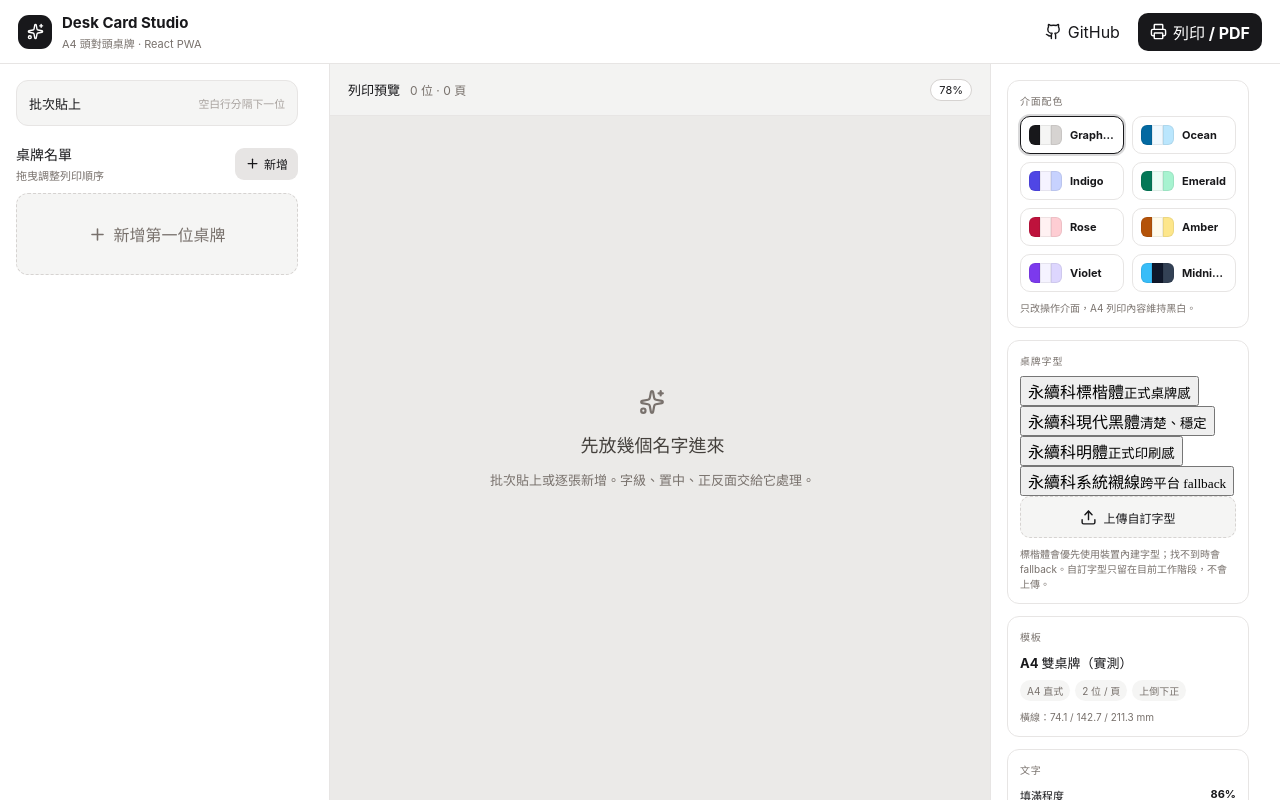
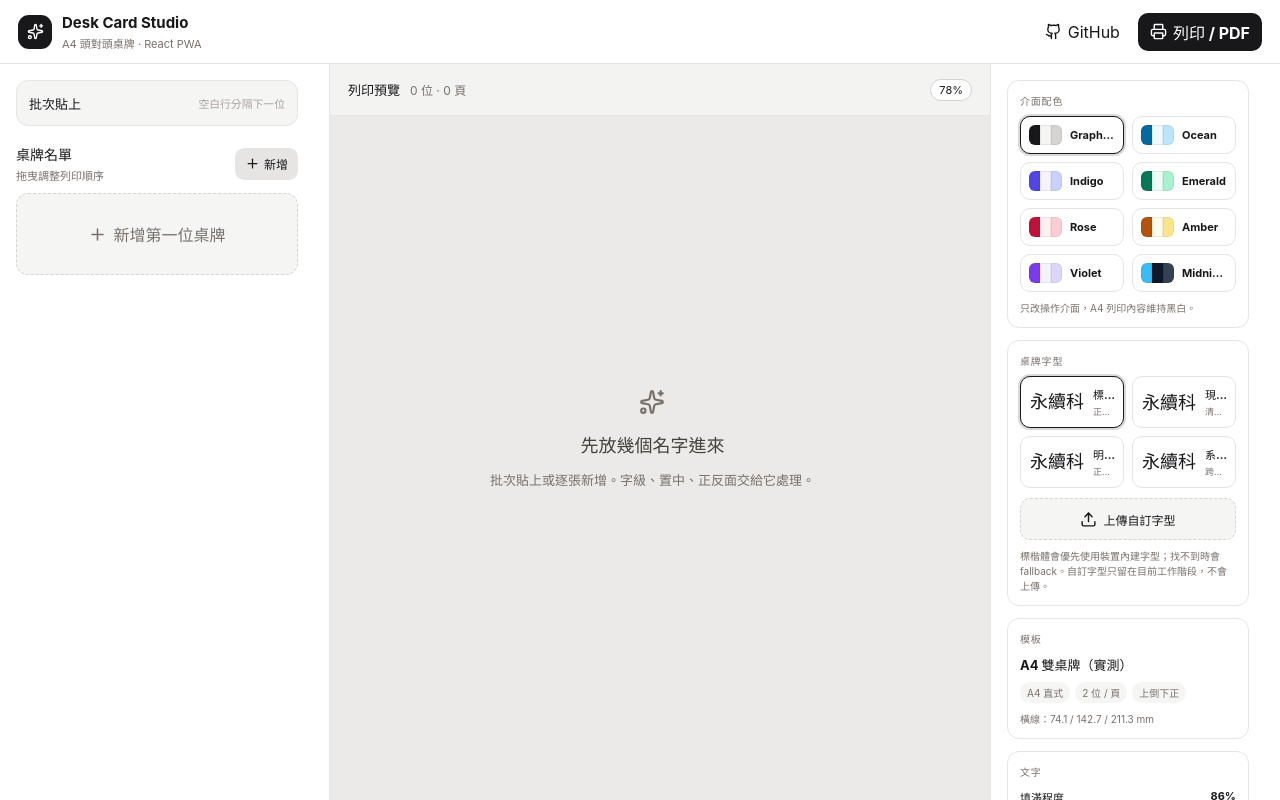
Before and after one commit to jush0147/desk-card-maker, a React (Vite) app: page / in a window 1280 px wide. Built offline with nearby package versions, Linux system fonts and the light colour scheme.

Commit message:
Style desk card font selector

```diff
--- a/src/styles.css
+++ b/src/styles.css
@@ -204,3 +204,36 @@ body{color:var(--text);background:var(--soft)}
     page-break-after:auto!important;
   }
 }
+
+
+/* Desk-card font picker */
+.font-grid{display:grid;grid-template-columns:repeat(2,minmax(0,1fr));gap:8px}
+.font-option{
+  min-width:0;
+  border:1px solid var(--border);
+  background:var(--panel);
+  color:var(--text);
+  border-radius:10px;
+  padding:9px;
+  display:flex;
+  align-items:center;
+  gap:9px;
+  text-align:left
+}
+.font-option:hover{background:var(--soft);border-color:var(--border-strong)}
+.font-option.active{border-color:var(--accent);box-shadow:0 0 0 2px color-mix(in srgb,var(--accent) 16%,transparent)}
+.font-sample{font-size:18px;line-height:1;white-space:nowrap}
+.font-option>span:last-child{min-width:0}
+.font-option b{display:block;font-family:Inter,ui-sans-serif,system-ui,sans-serif;font-size:11px;white-space:nowrap;overflow:hidden;text-overflow:ellipsis}
+.font-option small{display:block;font-family:Inter,ui-sans-serif,system-ui,sans-serif;font-size:9px;color:var(--muted);margin-top:3px;white-space:nowrap;overflow:hidden;text-overflow:ellipsis}
+.font-actions{display:flex;align-items:center;gap:8px;margin-top:10px}
+.font-actions .upload{flex:1}
+.font-error{margin-top:8px;font-size:10px;color:#dc2626;line-height:1.45}
+:root[data-theme="midnight"] .font-option{background:#0f172a}
+
+@media(max-width:1100px){
+  .font-grid{grid-template-columns:repeat(4,minmax(0,1fr))}
+}
+@media(max-width:560px){
+  .font-grid{grid-template-columns:repeat(2,minmax(0,1fr))}
+}
```
